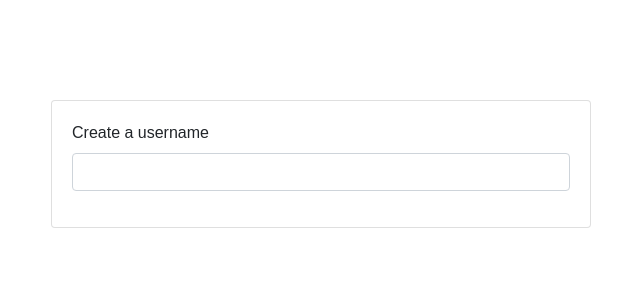
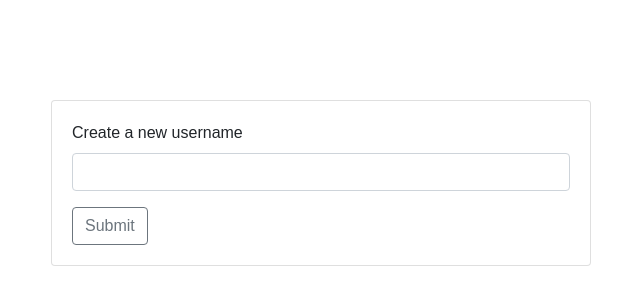
Before and after one commit to steven4354/SimpleCryptoExchange, a React (Create React App) app: page /register in a window 1280 px wide. Shown: the top 302 px of the page, without its empty margins (319-959 px from the left). Built offline with nearby package versions, Linux system fonts and the light colour scheme; what react-router-redux would draw is missing.

Commit message:
code sharing: updated readme with information on running code

```diff
--- a/src/components/Registration/registration.js
+++ b/src/components/Registration/registration.js
@@ -12,8 +12,30 @@ import {
   Card
 } from "reactstrap";
 import {Link} from "react-router-dom";
+import serialize from "form-serialize";
 
-class Registration extends Component {
+class Login extends Component {
+  constructor() {
+    super();
+    this.submitForm = this.submitForm.bind(this);
+  }
+
+  submitForm(e) {
+    e.preventDefault();
+
+    var form = document.querySelector("#login");
+    var obj = serialize(form, {hash: true});
+
+    fetch(`http://localhost:3000/api/login/${obj.username}`)
+      .then(response => {
+        return response.json();
+      })
+      .then(readable => {
+        console.log("readable response =>", readable);
+        this.props.history.push(`/ticker/${readable.username}`);
+      });
+  }
+
   render() {
     return (
       <Container>
@@ -21,12 +43,15 @@ class Registration extends Component {
           <Col xs="3" />
           <Col>
             <Card body style={{marginTop: "100px"}}>
-              <Form>
+              <Form id="login" onSubmit={this.submitForm}>
                 <FormGroup>
                   {" "}
-                  <Label for="username">Create a username</Label>
+                  <Label for="username">Create a new username</Label>
                   <Input type="text" name="username" id="username" />
                 </FormGroup>
+                <Button outline type="submit">
+                  Submit
+                </Button>
               </Form>
             </Card>
           </Col>
@@ -37,4 +62,4 @@ class Registration extends Component {
   }
 }
 
-export default Registration;
+export default Login;
--- a/src/components/Trade.js
+++ b/src/components/Trade.js
@@ -82,7 +82,6 @@ class Trade extends Component {
     return (
       <Container>
         <Row>
-          <Col xs="3" />
           <Col>
             <Card body style={{marginTop: "100px", padding: "40px"}}>
               <Loader loaded={this.state.fetched}>
@@ -115,10 +114,6 @@ class Trade extends Component {
               </Loader>
             </Card>
           </Col>
-          <Col xs="3" />
-        </Row>
-        <Row>
-          <Col xs="3" />
           <Col>
             <Card body style={{marginTop: "100px", padding: "40px"}}>
               <Loader loaded={this.state.fetched}>
@@ -222,7 +217,6 @@ class Trade extends Component {
               </Loader>
             </Card>
           </Col>
-          <Col xs="3" />
         </Row>
       </Container>
     );
```
Also changed, not shown: 2 other files (tests, documents, lock files or other folders).
